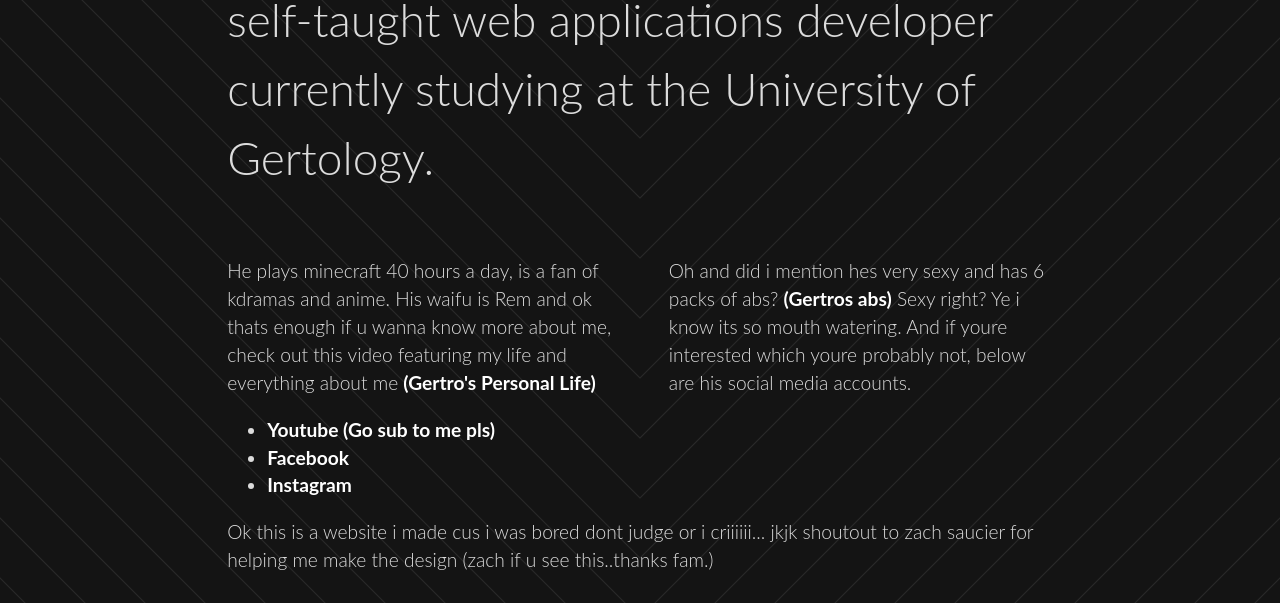
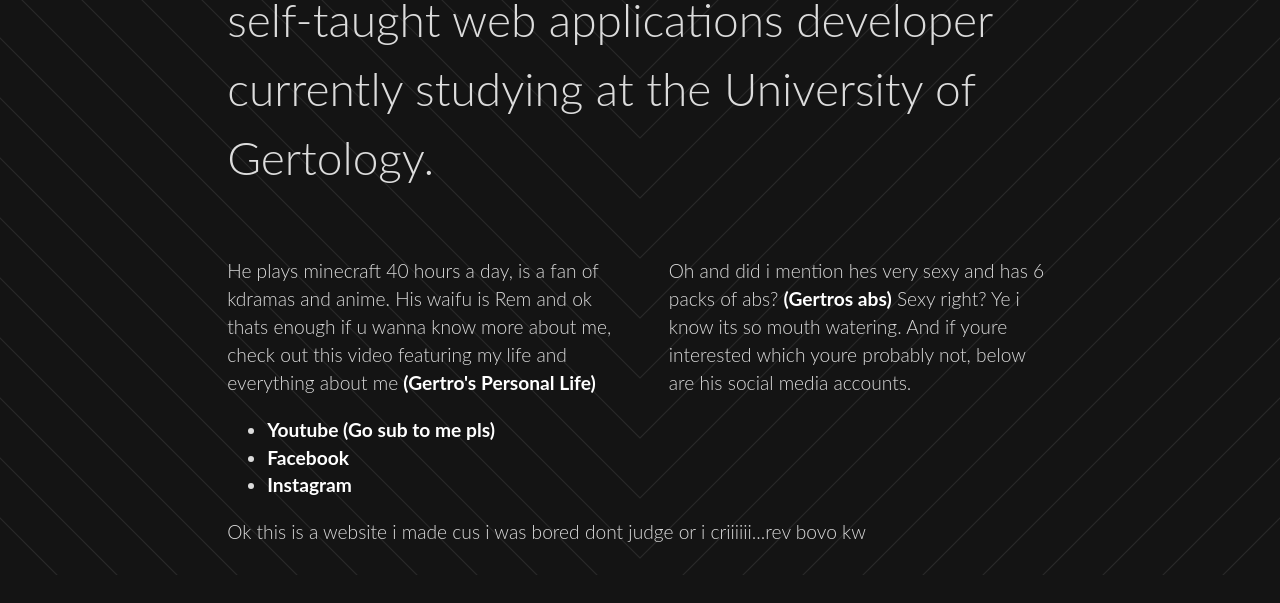
Before and after one commit to Gertrology/gertrology.github.io, a plain HTML site: page index.html in a window 1280 px wide. Shown: the part 298-901 px from the top of the page. After the commit the page ends 873 px from the top, so only its background shows below. Drawn offline with Linux system fonts and the light colour scheme.

Commit message:
Update index.html

```diff
--- a/index.html
+++ b/index.html
@@ -30,7 +30,7 @@
         <li><a href="https://www.youtube.com/watch?v=dQw4w9WgXcQ">Instagram</a></li>
       </ul>
       <p>
-        Ok this is a website i made cus i was bored dont judge or i criiiiii... jkjk  shoutout to zach saucier for helping me make the design (zach if u see this..thanks fam.)
+        Ok this is a website i made cus i was bored dont judge or i criiiiii...rev bovo kw
       </p>
     </div>
   </div>
```
